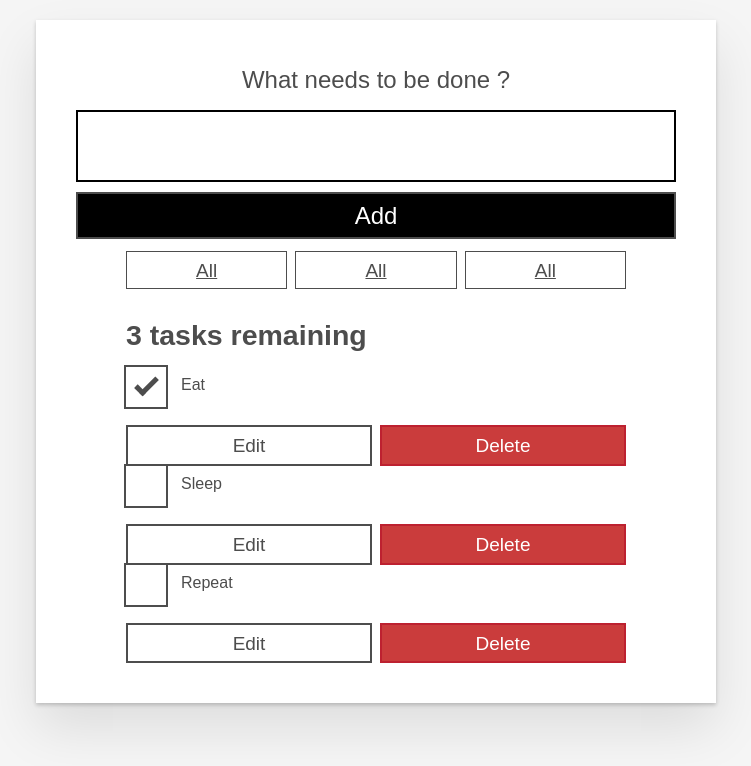
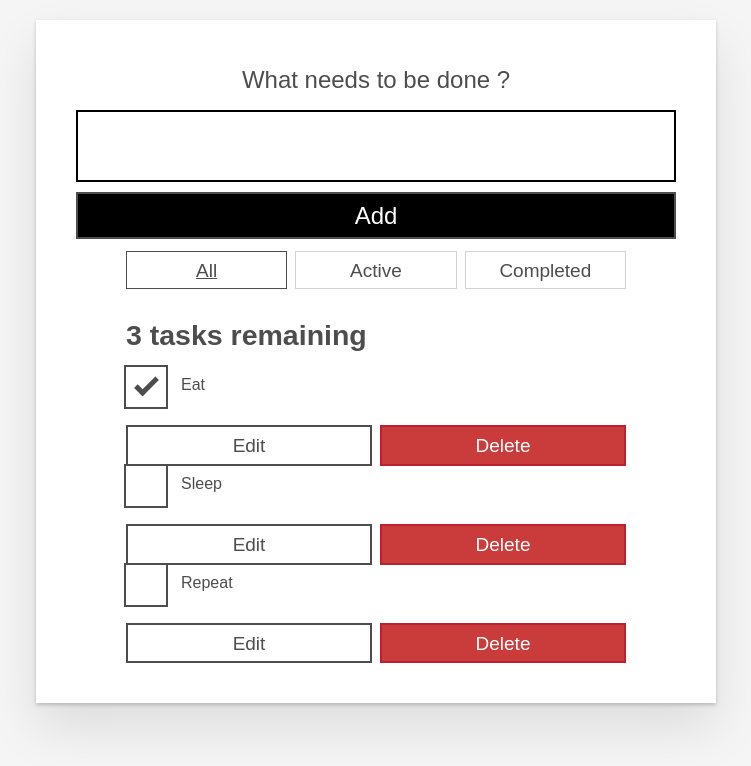
Before and after one commit to denis1an/todo-react, a React (Create React App) app: page / in a window 1280 px wide. Shown: the top 766 px of the page, without its empty margins (264-1015 px from the left). Built offline with nearby package versions, Linux system fonts and the light colour scheme.

Commit message:
Added filtering

```diff
--- a/src/App.js
+++ b/src/App.js
@@ -7,9 +7,29 @@
 import FilterButton from "./components/FilterButton";
 
 
+const FILTER_MAP = {
+    All: () => true,
+    Active: task => !task.completed,
+    Completed: task => task.completed
+};
+
+const FILTER_NAMES = Object.keys(FILTER_MAP);
+
 function App(props) {
 
     const [tasks, setTasks] = useState(props.tasks);
+    const [filter, setFilter] = useState('All');
+
+    const filterList = FILTER_NAMES.map(name => (
+
+        <FilterButton
+            key={name}
+            name={name}
+            isPressed={name === filter}
+            setFilter={setFilter}
+        />
+    ));
+
 
     function toggleTaskCompleted(id) {
         const updatedTasks = tasks.map(task => {
@@ -41,7 +61,9 @@
         setTasks([...tasks, newTask]);
     }
 
-    const taskList = tasks.map(task => (
+    const taskList = tasks
+        .filter(FILTER_MAP[filter])
+        .map(task => (
         <Todo
             id={task.id}
             name={task.name}
@@ -60,9 +82,7 @@
       <div className="todoapp stack-large">
           <Form addTask={addTask} />
           <div className="filters btn-group stack-exception">
-              <FilterButton/>
-              <FilterButton/>
-              <FilterButton/>
+              {filterList}
           </div>
           <h2 id="list-heading">{headingText}</h2>
           <ul
--- a/src/components/FilterButton.js
+++ b/src/components/FilterButton.js
@@ -1,10 +1,16 @@
 import React from "react"
 
 function FilterButton(props) {
+
     return (
-        <button type="button" className="btn toggle-btn" aria-pressed="true">
+        <button
+            type="button"
+            className="btn toggle-btn"
+            aria-pressed={props.isPressed}
+            onClick={() => props.setFilter(props.name)}
+        >
             <span className="visually-hidden">Show </span>
-            <span>all </span>
+            <span>{props.name}</span>
             <span className="visually-hidden"> tasks</span>
         </button>
     )
```
